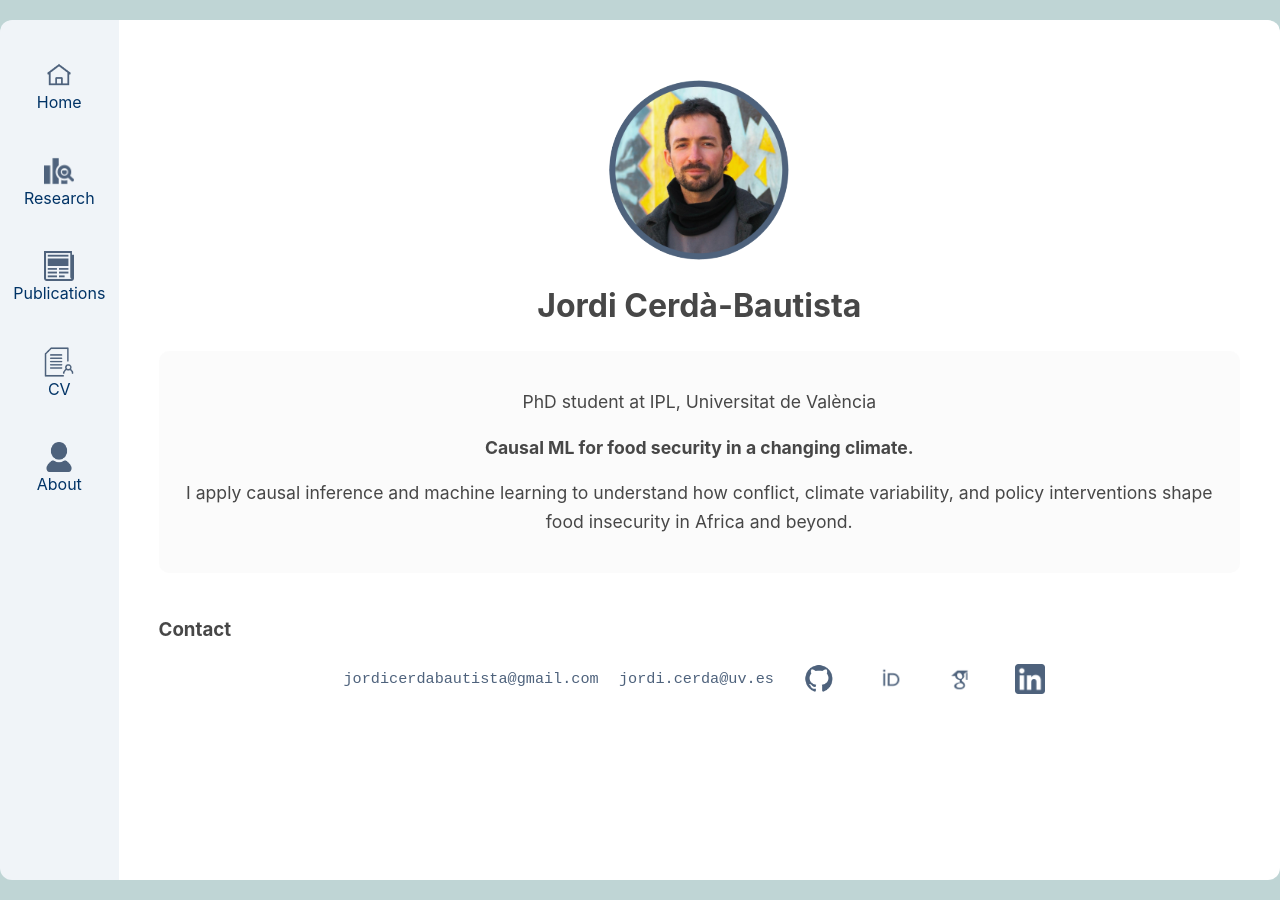
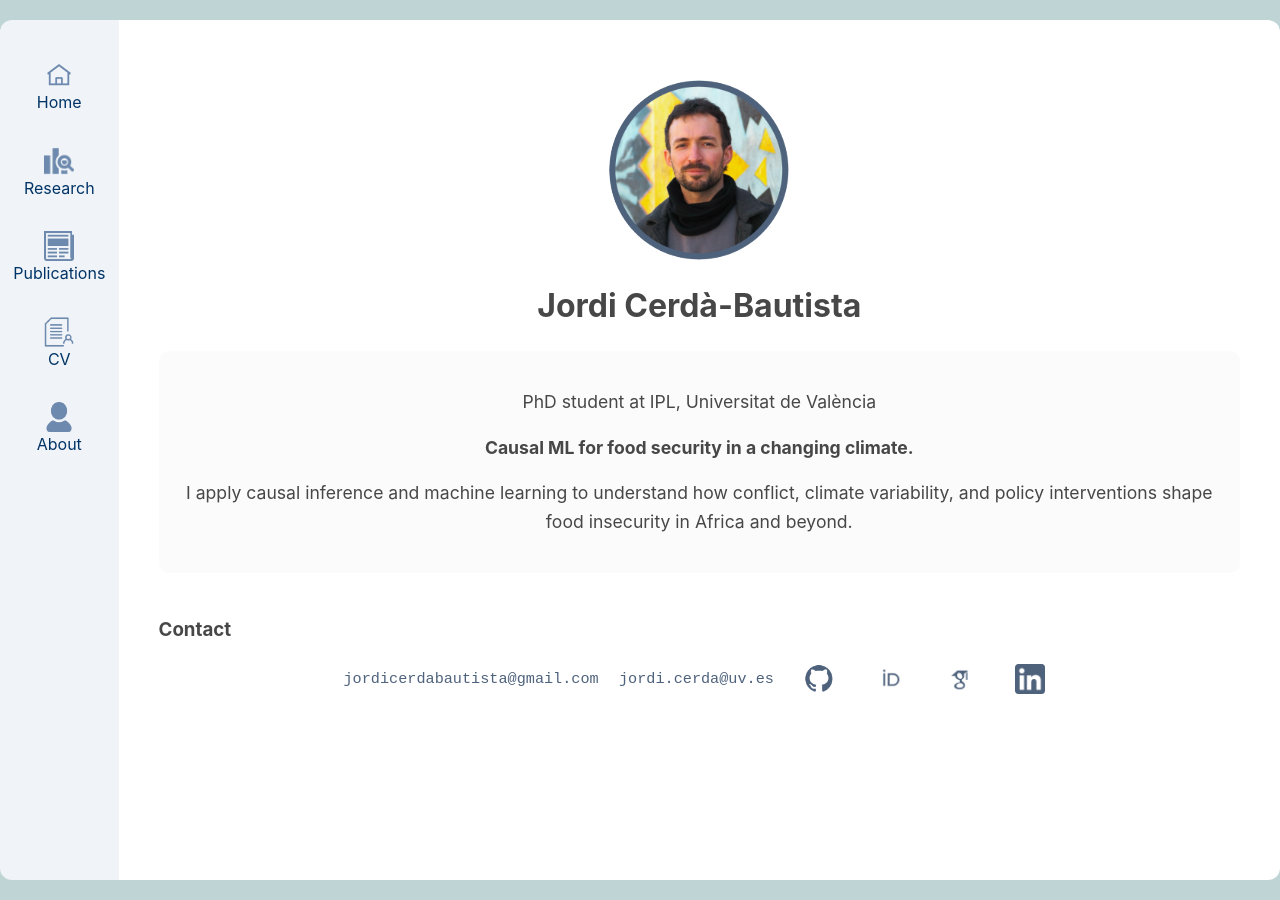
Before and after one commit to jordicbau/jordicbau.github.io, a Jekyll site: the page built from index.md, in a window 1280 px wide. Built offline with Jekyll 4.4.1, drawn with Linux system fonts in a browser that asks for light colours.

Commit message:
Update style.css

```diff
--- a/assets/css/style.css
+++ b/assets/css/style.css
@@ -44,7 +44,7 @@
   gap: 10px;
 }
 
-/* Updated Sidebar Nav Styles */
+/* Sidebar Nav Styles */
 .sidebar-nav {
   list-style: none;
   padding: 0;
@@ -55,7 +55,7 @@
 }
 
 .sidebar-nav li {
-  margin-bottom: 40px; /* space between nav items */
+  margin-bottom: 30px; /* space between nav items */
   text-align: center;
 }
 
@@ -72,16 +72,18 @@
   width: 32px;
   height: auto;
   margin-bottom: 5px;
+  filter: brightness(1.4); /* brighter by default */
   transition: transform 0.2s ease, filter 0.2s ease;
 }
 
 .sidebar-nav li a:hover img {
-  transform: scale(1.1);
-  filter: brightness(1.4);
+  transform: scale(1.2);
+  filter: brightness(1); /* darker (normal) on hover */
 }
 
 .sidebar-nav li a:hover {
   font-weight: bold;
+  color: #001f4d; /* optional: darker text */
 }
 
 /* Main content */
```
